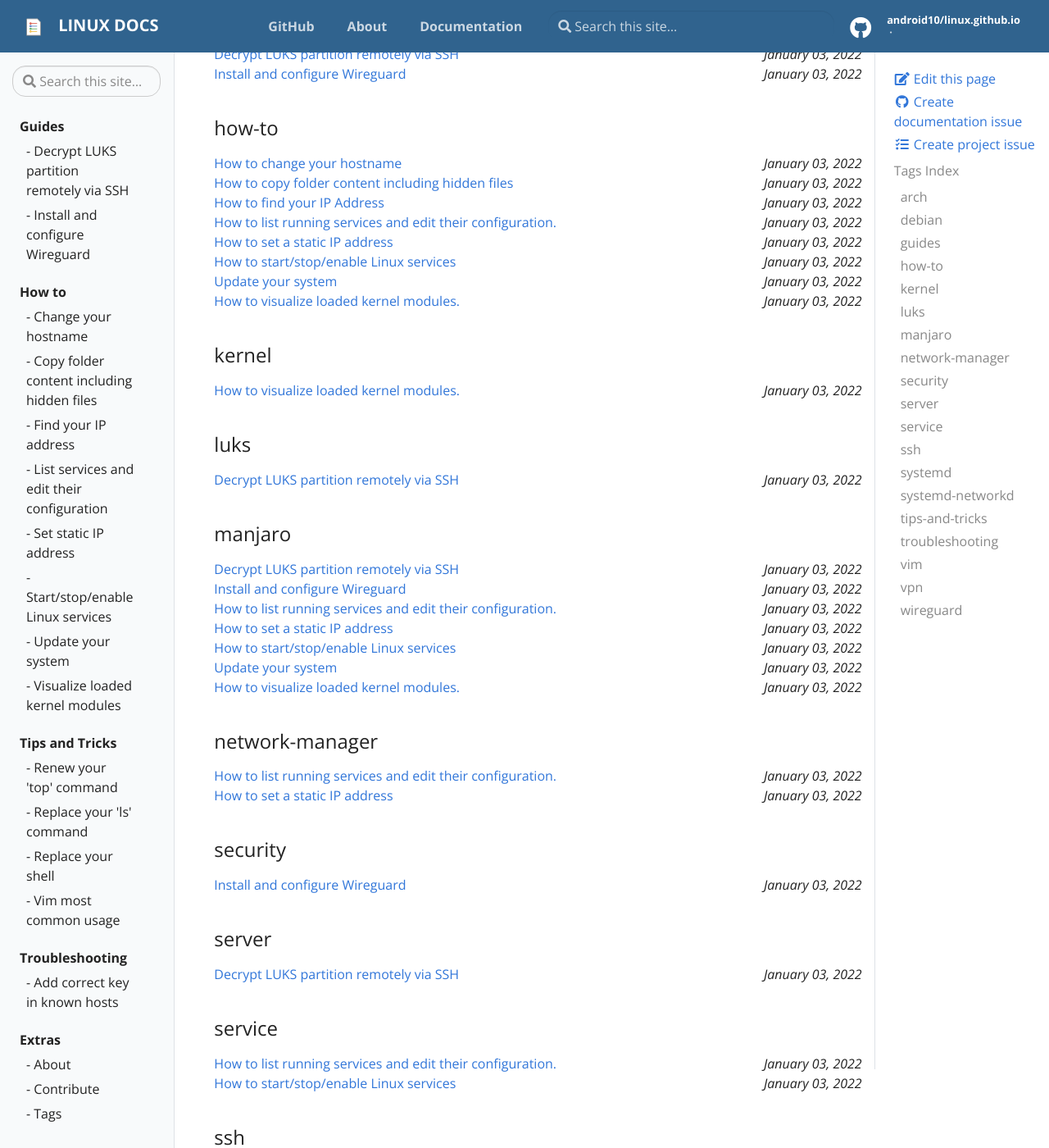
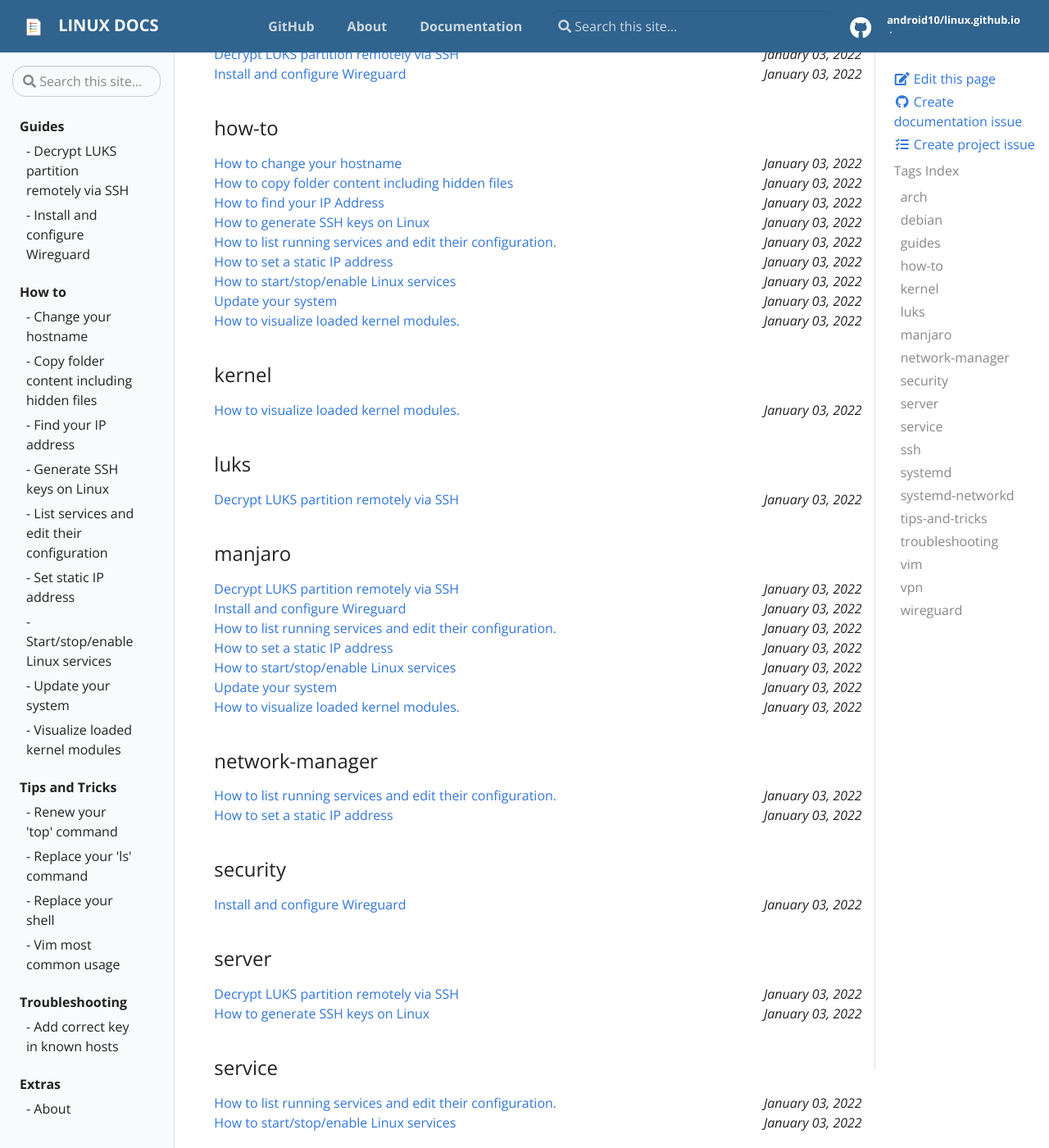
Before and after one commit to android10/linux.github.io, a Jekyll site: the page built from pages/tags.html, in a window 1280 px wide and 1400 px high, scrolled down 636 px. Shown: the whole window at 82% size. Built offline with Jekyll 4.4.1, drawn with Linux system fonts in a browser that asks for light colours; some of the changed text lies outside the part shown.

Commit message:
doc: add empty post: generate ssh keys.

```diff
--- a/_data/toc.yml
+++ b/_data/toc.yml
@@ -16,6 +16,8 @@
       url: "docs/how-to/copy-folder-content-including-hidden-files"
     - title: "- Find your IP address"
       url: "docs/how-to/find-your-ip-address"
+    - title: "- Generate SSH keys on Linux"
+      url: "docs/how-to/generate-ssh-keys-on-linux"
     - title: "- List services and edit their configuration"
       url: "docs/how-to/list-services-and-edit-their-configuration"
     - title: "- Set static IP address"
--- /dev/null
+++ b/_docs/how-to/generate-ssh-keys-on-linux.md
@@ -0,0 +1,15 @@
+---
+title:  How to generate SSH keys on Linux
+description: In this post, we are going to see how to generate SSH keys on Linux.
+tags:
+ - how-to
+ - ssh
+ - server
+---
+
+# Generate SSH keys on Linux
+
+We are going to focus on ED...they are faster, more modern and RSA and derivates will be deprecate...
+If you still want to use them, the only thing that you have to change is the algorithm with the -e option, thus:
+
+bla bla bla
--- a/_docs/how-to/index.md
+++ b/_docs/how-to/index.md
@@ -11,7 +11,8 @@ achieve an specific task in **Linux**.
 
  - [Change your hostname](change-your-hostname)
  - [Copy folder content including hidden files](copy-folder-content-including-hidden-files)
- - [Find your IP Address](find-your-ip-address)
+ - [Find your IP address](find-your-ip-address)
+ - [Generate SSH keys on Linux](generate-ssh-keys-on-linux)
  - [List services and edit their configuration](list-services-and-edit-their-configuration)
  - [Set static IP Address](set-static-ip-address)
  - [Start/stop/enable Linux services](start-stop-enable-linux-services)
```
